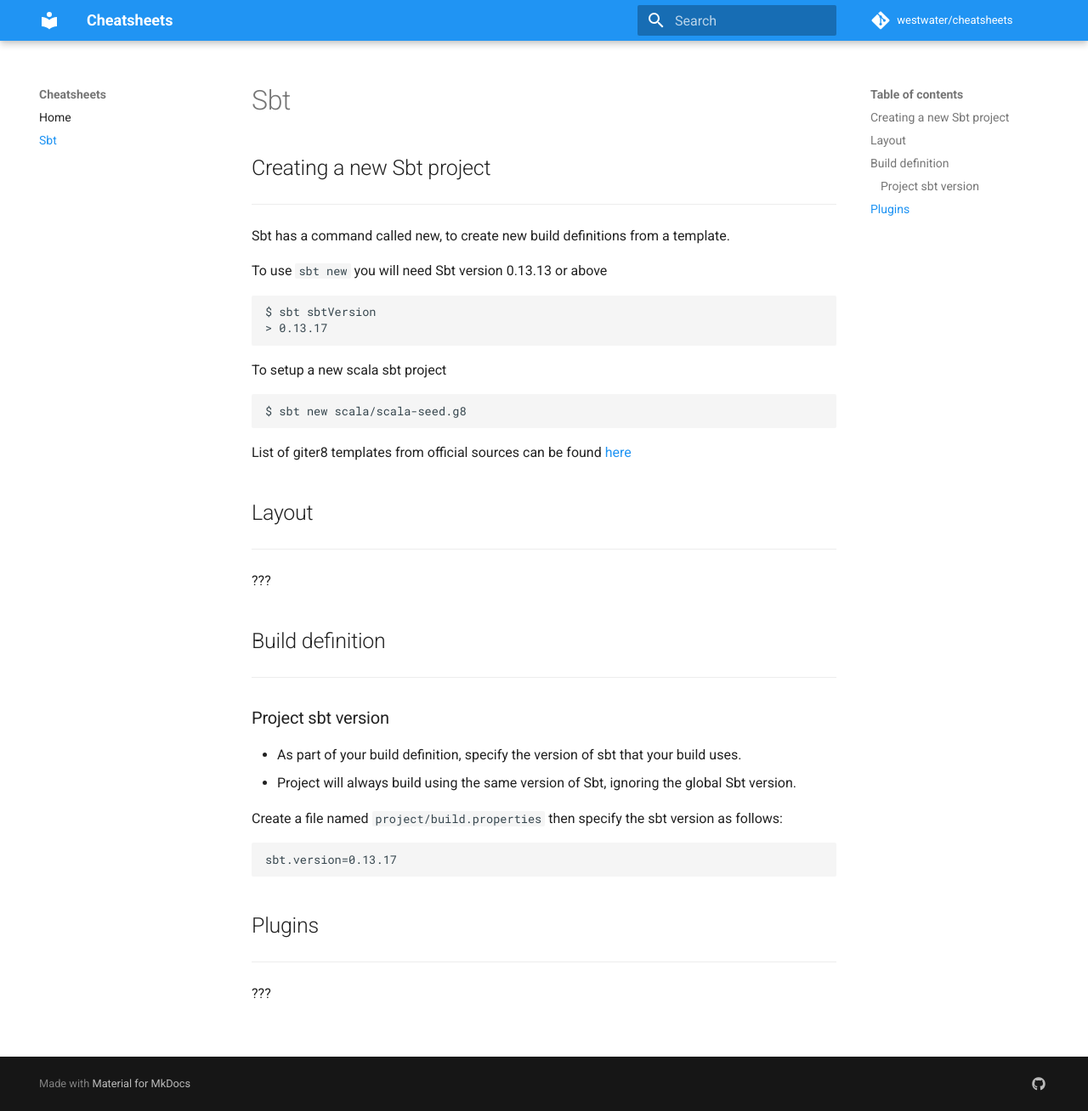
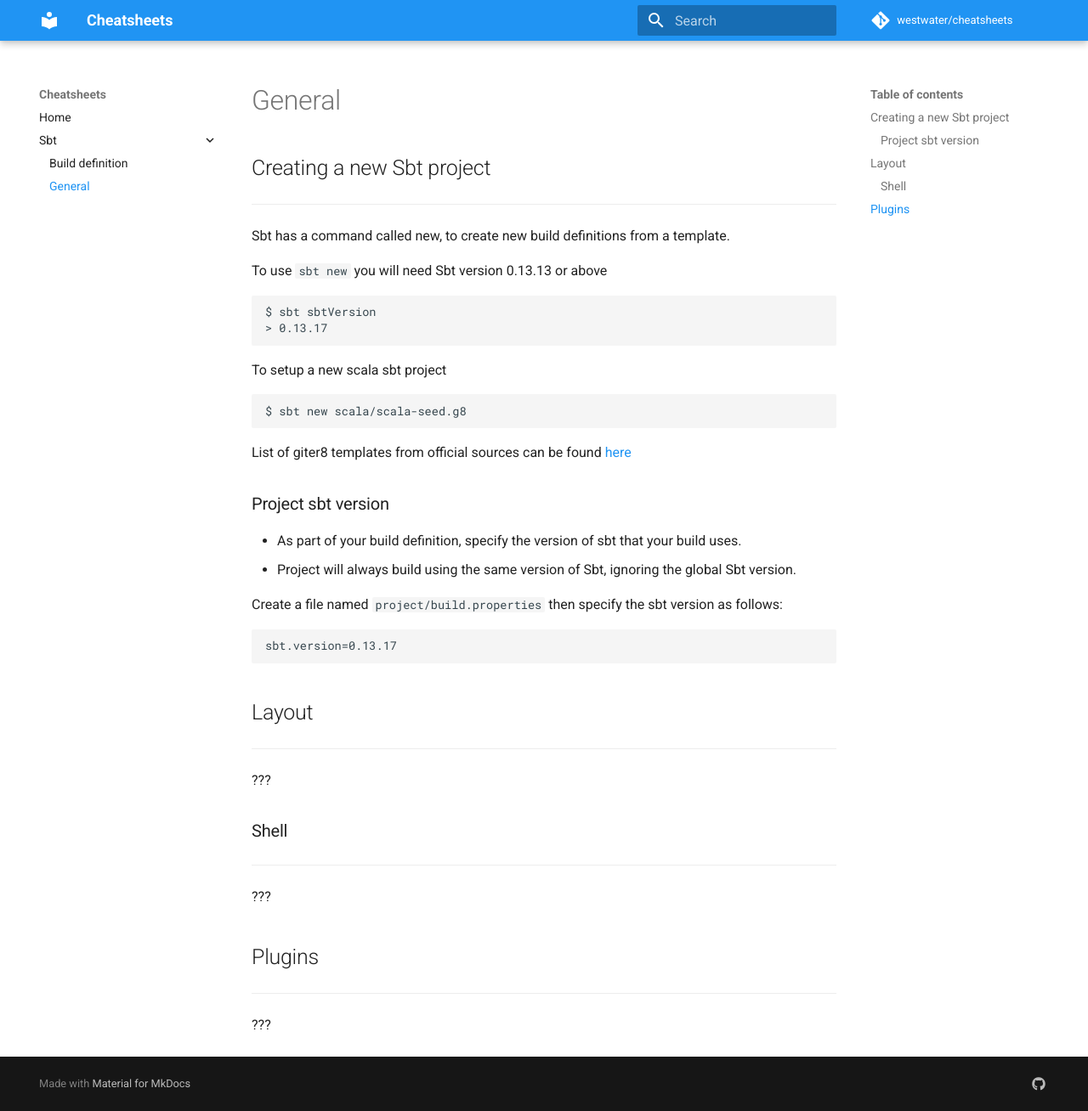
Before and after one commit to westwater/cheatsheets, an MkDocs documentation site: the page built from docs/sbt/general.md, in a window 1280 px wide and 1308 px high. Shown: the whole window at 85% size. Built offline with MkDocs 1.6.1 and Material for MkDocs 9.7.7, drawn with Linux system fonts in a browser that asks for light colours; comment, search, counter and statistics services are not loaded.

Commit message:
Added pages for sbt

```diff
--- a/docs/sbt.md
+++ b/docs/sbt/general.md
@@ -1,4 +1,4 @@
-# Sbt
+# General
 
 ## Creating a new Sbt project
 ___
@@ -16,14 +16,6 @@
 
 List of giter8 templates from official sources can be found [here](https://github.com/foundweekends/giter8/wiki/giter8-templates)
 
-## Layout
-___
-
-???
-
-## Build definition
-___
-
 ### Project sbt version
 - As part of your build definition, specify the version of sbt that your build uses.
 - Project will always build using the same version of Sbt, ignoring the global Sbt version.
@@ -32,6 +24,16 @@
 
 	sbt.version=0.13.17
 
+## Layout
+___
+
+???
+
+### Shell
+___
+
+???
+
 ## Plugins
 ___
 
```
Also changed, not shown: docs/sbt/Build_definition.md (added, +6 -0 lines).
